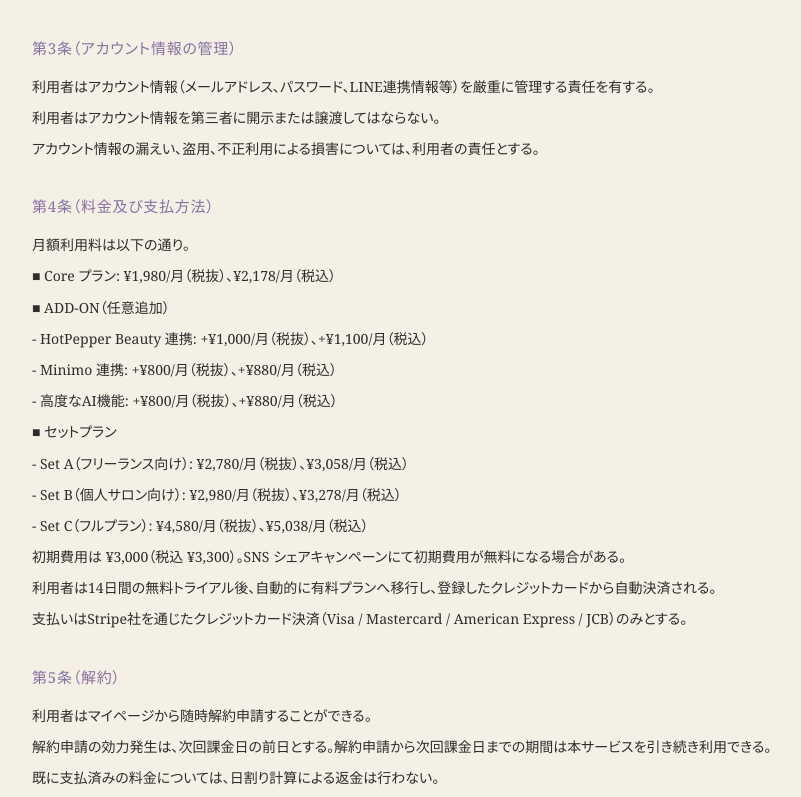
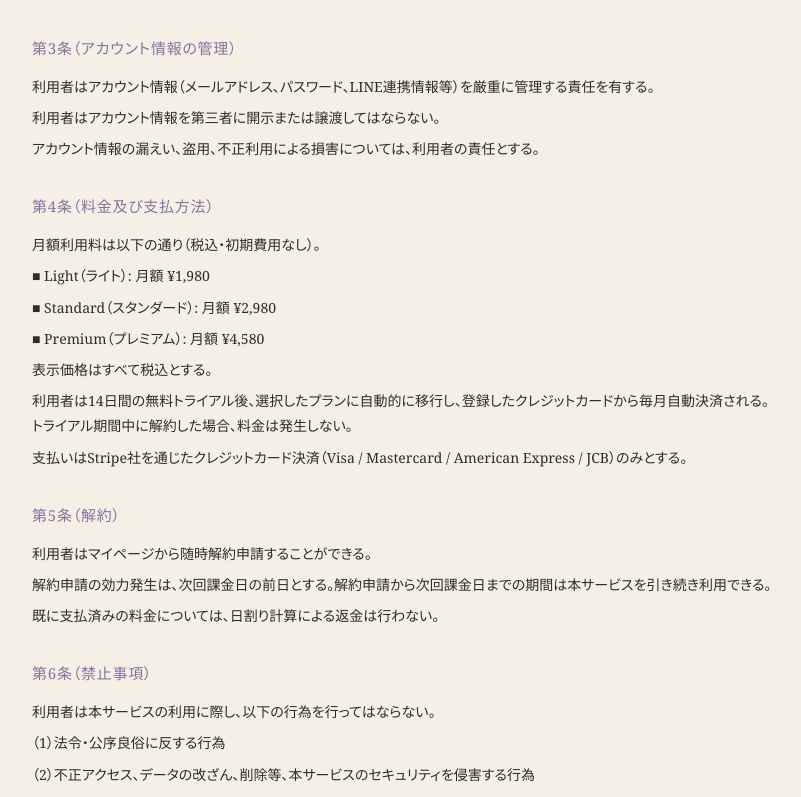
Before and after one commit to okuwabara07-gif/salonrink, a Next.js app: page /terms in a window 1280 px wide. Shown: the part 505-1302 px from the top of the page, without its empty margins (232-1033 px from the left). Built offline with nearby package versions, Linux system fonts and the light colour scheme; no server answers; a web font is replaced by a local one.

Commit message:
fix(terms): 規約第4条の料金を新体系に差替(Light¥1,980/Standard¥2,980/Premium¥4,580・税込・初期費用なし)特商法と整合

```diff
--- a/app/terms/page.tsx
+++ b/app/terms/page.tsx
@@ -26,18 +26,12 @@ export default function TermsPage() {
     {
       title: '第4条（料金及び支払方法）',
       body: [
-        '月額利用料は以下の通り。',
-        '■ Core プラン: ¥1,980/月（税抜）、¥2,178/月（税込）',
-        '■ ADD-ON（任意追加）',
-        '  - HotPepper Beauty 連携: +¥1,000/月（税抜）、+¥1,100/月（税込）',
-        '  - Minimo 連携: +¥800/月（税抜）、+¥880/月（税込）',
-        '  - 高度なAI機能: +¥800/月（税抜）、+¥880/月（税込）',
-        '■ セットプラン',
-        '  - Set A（フリーランス向け）: ¥2,780/月（税抜）、¥3,058/月（税込）',
-        '  - Set B（個人サロン向け）: ¥2,980/月（税抜）、¥3,278/月（税込）',
-        '  - Set C（フルプラン）: ¥4,580/月（税抜）、¥5,038/月（税込）',
-        '初期費用は ¥3,000（税込 ¥3,300）。SNS シェアキャンペーンにて初期費用が無料になる場合がある。',
-        '利用者は14日間の無料トライアル後、自動的に有料プランへ移行し、登録したクレジットカードから自動決済される。',
+        '月額利用料は以下の通り（税込・初期費用なし）。',
+        '■ Light（ライト）: 月額 ¥1,980',
+        '■ Standard（スタンダード）: 月額 ¥2,980',
+        '■ Premium（プレミアム）: 月額 ¥4,580',
+        '表示価格はすべて税込とする。',
+        '利用者は14日間の無料トライアル後、選択したプランに自動的に移行し、登録したクレジットカードから毎月自動決済される。トライアル期間中に解約した場合、料金は発生しない。',
         '支払いはStripe社を通じたクレジットカード決済（Visa / Mastercard / American Express / JCB）のみとする。',
       ],
     },
```
